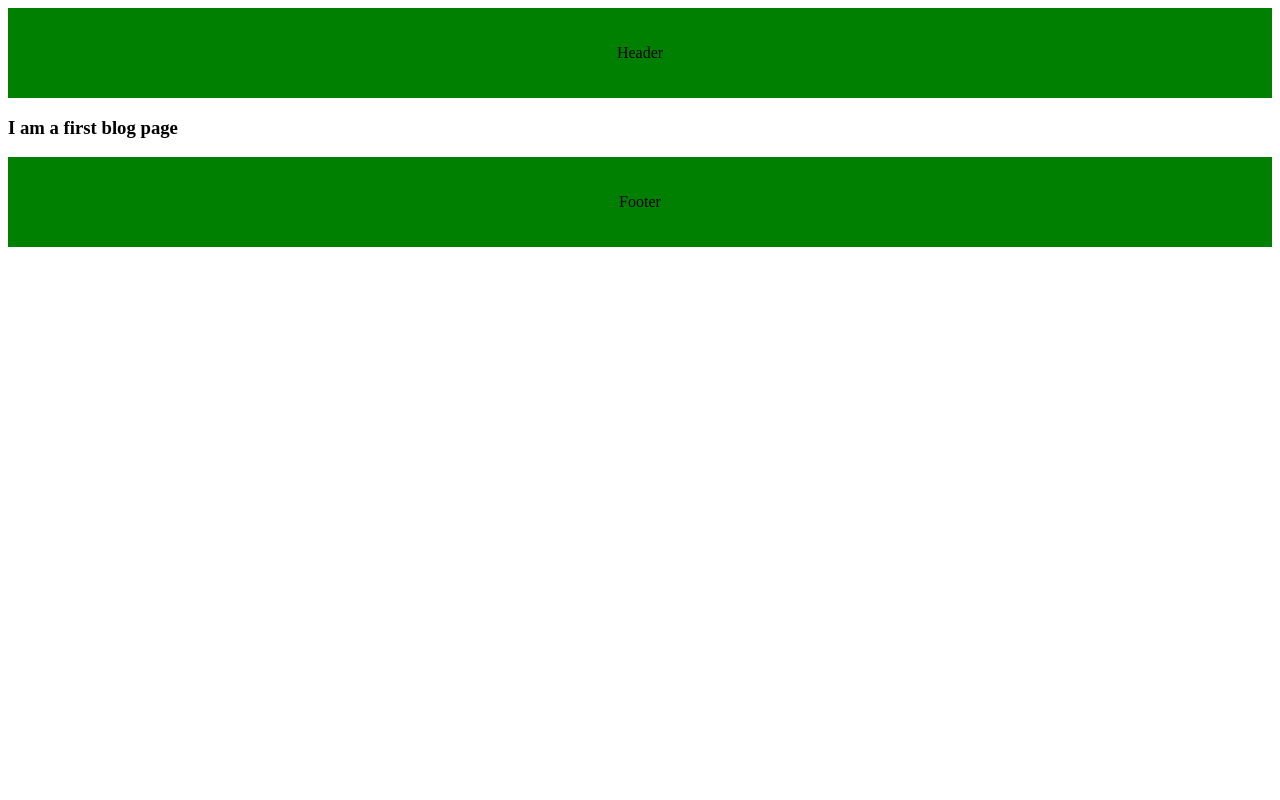
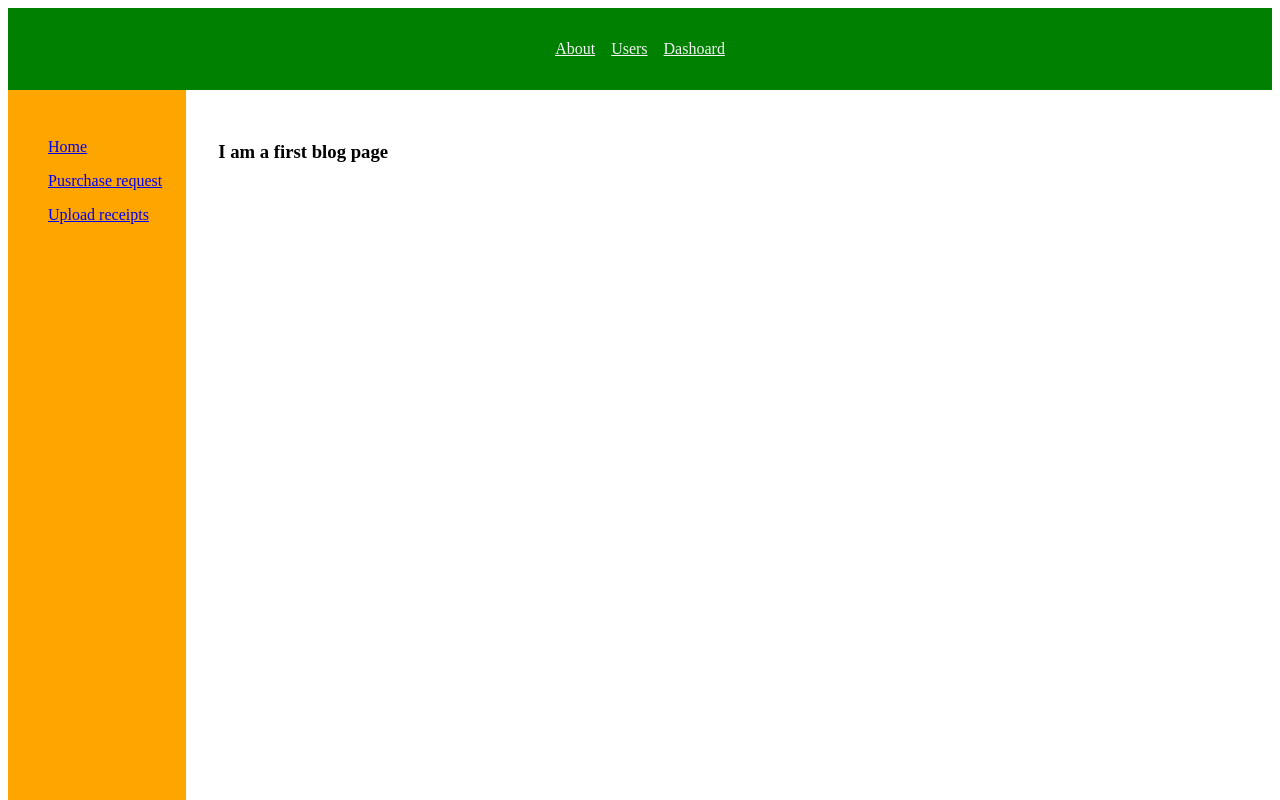
Before and after one commit to HildeNancy25/NextJs, a Next.js app in the folder nxt-sample-app/: page /blog/first in a window 1280 px wide. Shown: the top 800 px of the page. Built offline with nearby package versions, Linux system fonts and the light colour scheme.

Commit message:
nested layouts

```diff
--- a/nxt-sample-app/src/app/blog/first/page.js
+++ b/nxt-sample-app/src/app/blog/first/page.js
@@ -1,3 +1,3 @@
 export default function First(){
-    return<h3>I am a first blog page</h3>
+    return<h3 style={{padding:'2rem'}}>I am a first blog page</h3>
 }
--- /dev/null
+++ b/nxt-sample-app/src/app/blog/layout.js
@@ -0,0 +1,34 @@
+import { checkCustomRoutes } from "next/dist/lib/load-custom-routes";
+import Link from "next/link";
+import { Children } from "react";
+
+const DashboardLayout = ({children}) => {
+    return(
+        <>
+        <div style={{display:'flex', minHeight:'100vh'}}>
+            <aside style={{background:'orange', paddingTop:'2rem', paddingRight:'1.5rem'}}>
+                <ul style={{marginBottom:'0.5rem', listStyleType:'none', display:'flex', flexDirection:"column", gap:'1rem'}}>
+                    <li>
+                        <Link href='/blog'>
+                        <span style={{display:'block'}}>Home</span>
+                        </Link>
+                    </li>
+                    <li>
+                        <Link href='/blog/first'>
+                        <span style={{display:'block'}}>Pusrchase request</span>
+                        </Link>
+                    </li>
+                    <li>
+                        <Link href='/blog/second'>
+                        <span style={{display:'block'}}>Upload receipts</span>
+                        </Link>
+                    </li>
+                </ul>
+            </aside>
+            <section style={{display:'flex', flex:'1'}}>{children}</section>
+        </div>
+        </>
+    );
+};
+
+export default DashboardLayout;
--- a/nxt-sample-app/src/app/blog/second/page.js
+++ b/nxt-sample-app/src/app/blog/second/page.js
@@ -1,3 +1,3 @@
 export default function Second(){
-    return<h3>I am a second blog page</h3>
+    return<h3 style={{padding:'2rem'}}>I am a second blog page</h3>
 }
--- a/nxt-sample-app/src/app/layout.js
+++ b/nxt-sample-app/src/app/layout.js
@@ -7,14 +7,18 @@ export default function RootLayout({ children }) {
   return (
     <html lang="en">
       <body>
-        <header style={{background:'green', padding:'20px', textAlign:'center'}}>
-          <p>
-            Header
-          </p>
+        <header style={{background:'green', padding:'2rem', textAlign:'center'}}>
+        <div
+     style={{fontSize:'1rem'
+        }}>
+        <a style={{paddingRight:'1rem', color:'whitesmoke'}} href="/about">About</a>
+        <a style={{paddingRight:'1rem', color:'whitesmoke'}} href="/user">Users</a>
+        <a style={{color:'whitesmoke'}} href="/blog">Dashoard</a>
+    </div>
         </header>
         {children}
-        <footer style={{background:'green', padding:'20px', textAlign:'center'}}>
-          <p>Footer</p>
+        <footer style={{background:'green', padding:'20px', textAlign:'center', color:'white'}}>
+          <p>All rights reserved, Footer 2024</p>
         </footer>
       </body>
     </html>
```
Also changed, not shown: nxt-sample-app/package.json (+5 -5 lines), nxt-sample-app/src/app/about/page.js (+14 -0 lines), nxt-sample-app/src/app/blog/page.js (+13 -1 lines), nxt-sample-app/src/app/page.js (+0 -8 lines), nxt-sample-app/src/app/user/page.js (+7 -1 lines), nxt-sample-app/src/app/Tesla_logo.png (added), 1 other file (tests, documents, lock files or other folders).
